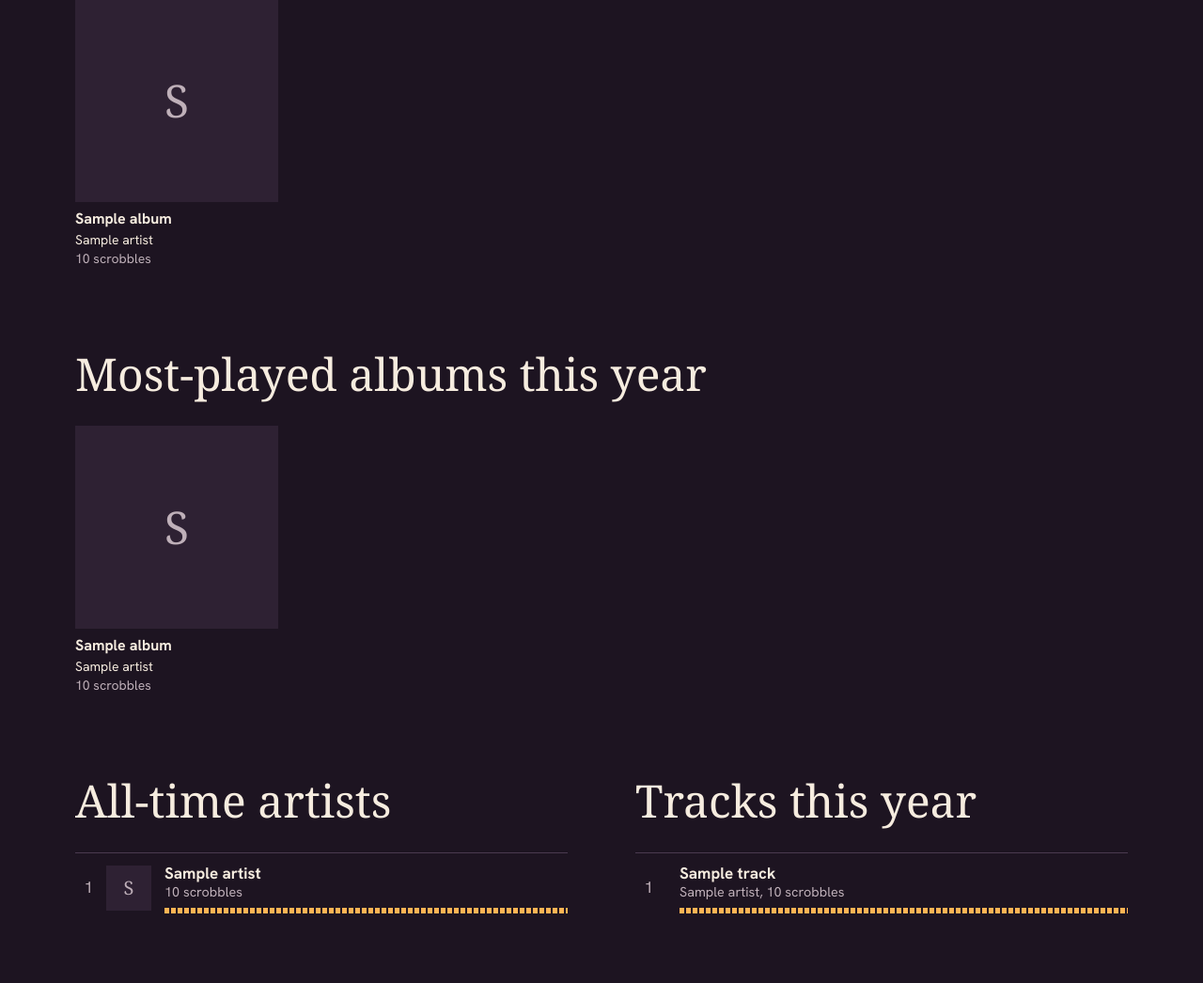
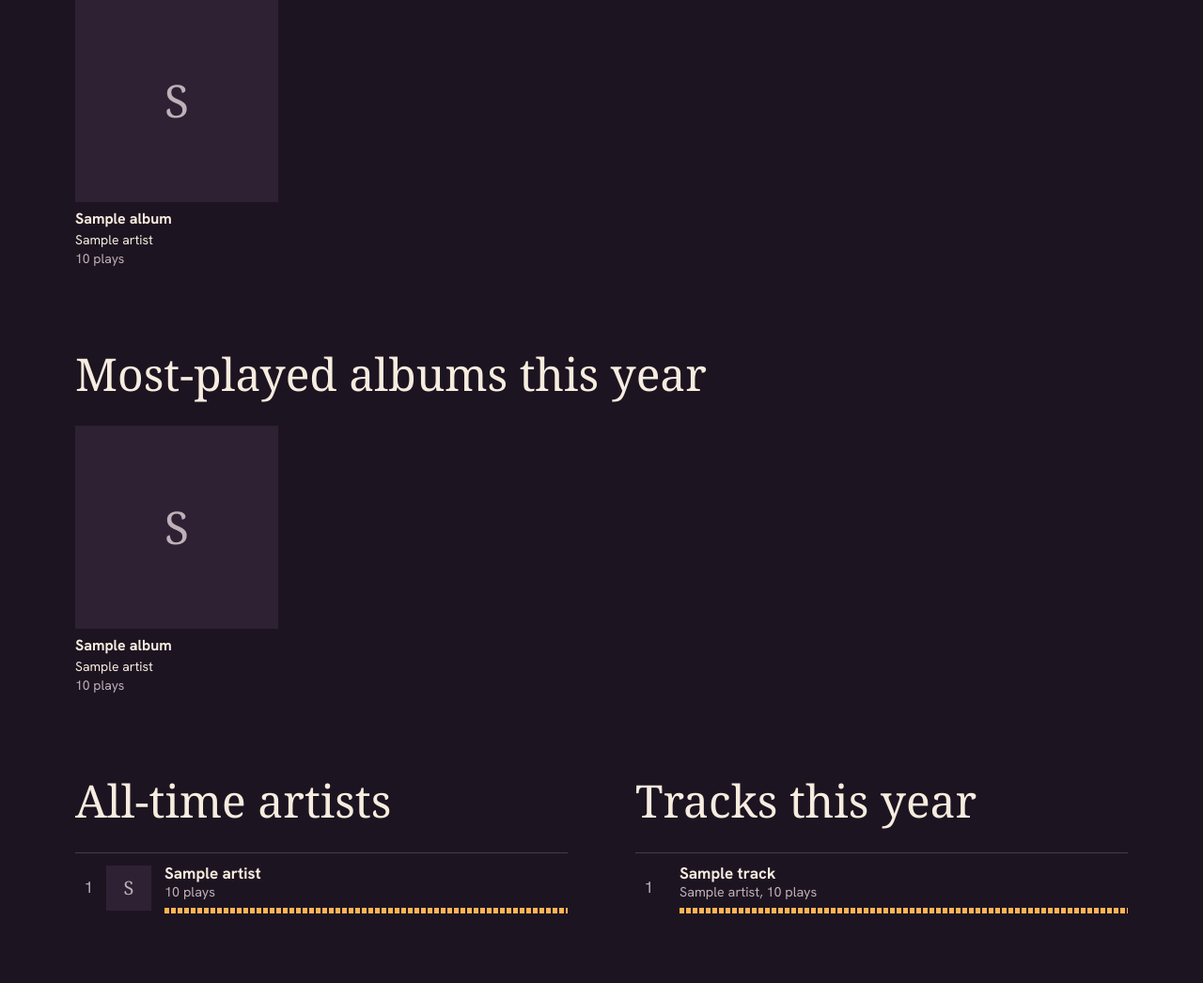
Before and after one commit to isaaclongenecker/lastfm-stats, a Flask app: page / in a window 1280 px wide. Shown: the part 916-1962 px from the top of the page at 94% size. Run offline with Flask 3, Linux system fonts and the light colour scheme; a database or web service that is not in the repository returns one stand-in record (values such as "Sample title"); data that the repository does not hold is empty; some web fonts are replaced.

Commit message:
Add files via upload

```diff
--- a/templates/stats.html
+++ b/templates/stats.html
@@ -322,7 +322,7 @@
                         <span class="sleeve-text">
                             <strong>{{ album.title }}</strong>
                             <span>{{ album.artist }}</span>
-                            <span class="plays">{{ "{:,}".format(album.scrobbles) }} scrobbles</span>
+                            <span class="plays">{{ "{:,}".format(album.scrobbles) }} play{{ "" if album.scrobbles == 1 else "s" }}</span>
                         </span>
                     </a>
                 </li>
@@ -353,7 +353,7 @@
                             </div>
                             <div>
                                 <a class="name" href="{{ artist.url }}" target="_blank" rel="noopener">{{ artist.name }}</a>
-                                <small>{{ "{:,}".format(artist.scrobbles) }} scrobbles</small>
+                                <small>{{ "{:,}".format(artist.scrobbles) }} play{{ "" if artist.scrobbles == 1 else "s" }}</small>
                                 <div class="meter" style="--level: {{ artist.meter }}%" aria-hidden="true"></div>
                             </div>
                         </li>
@@ -372,7 +372,7 @@
                             <span class="no-thumb"></span>
                             <div>
                                 <a class="name" href="{{ track.url }}" target="_blank" rel="noopener">{{ track.title }}</a>
-                                <small>{{ track.artist }}, {{ "{:,}".format(track.scrobbles) }} scrobbles</small>
+                                <small>{{ track.artist }}, {{ "{:,}".format(track.scrobbles) }} play{{ "" if track.scrobbles == 1 else "s" }}</small>
                                 <div class="meter" style="--level: {{ track.meter }}%" aria-hidden="true"></div>
                             </div>
                         </li>
```
